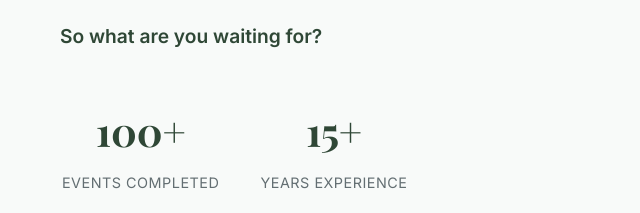
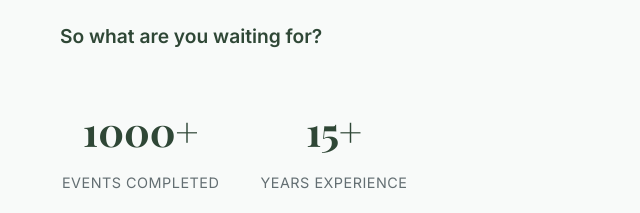
Before and after one commit to Adhikulkarn/test, a plain HTML site: page index.html in a window 1280 px wide. Shown: the part 3376-3589 px from the top of the page, 0-640 px from the left. Drawn offline with nearby package versions, Linux system fonts and the light colour scheme.

Commit message:
num of events

```diff
--- a/index.html
+++ b/index.html
@@ -250,7 +250,7 @@
 
                     <div class="about-stats">
                         <div class="stat-item">
-                            <div class="stat-number" data-count="500">100+</div>
+                            <div class="stat-number" data-count="500">1000+</div>
                             <div class="stat-label">Events Completed</div>
                         </div>
                         <div class="stat-item">
```
